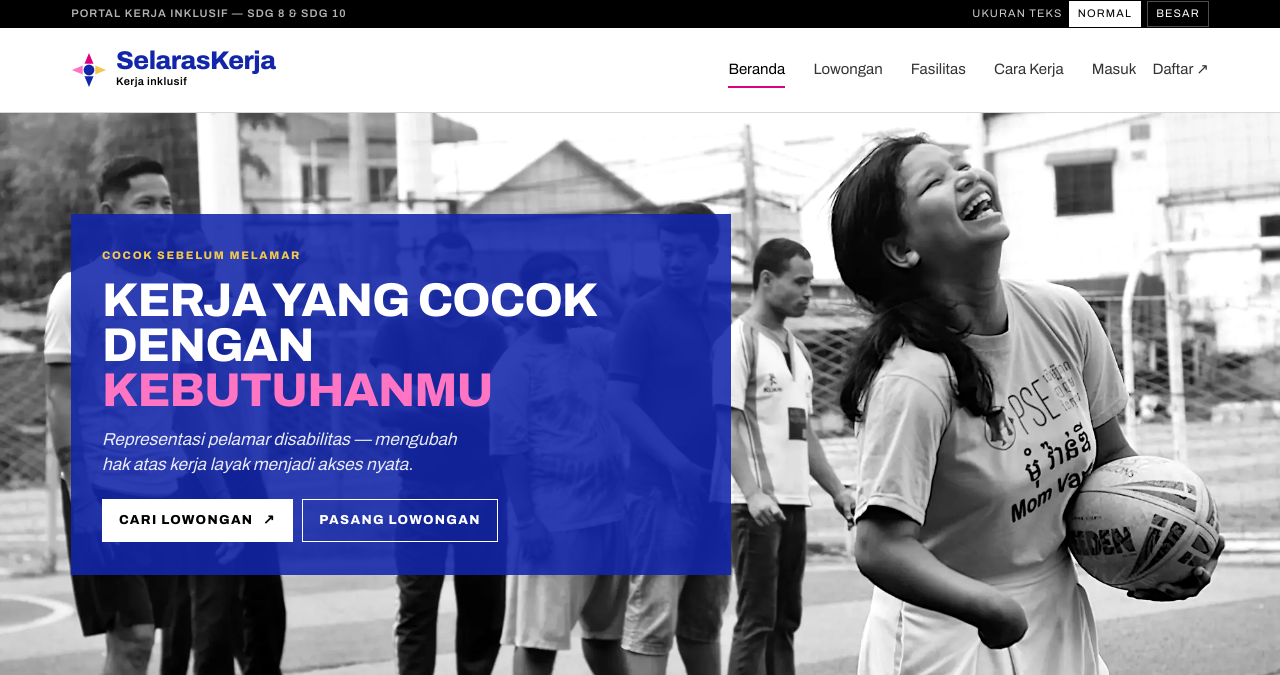
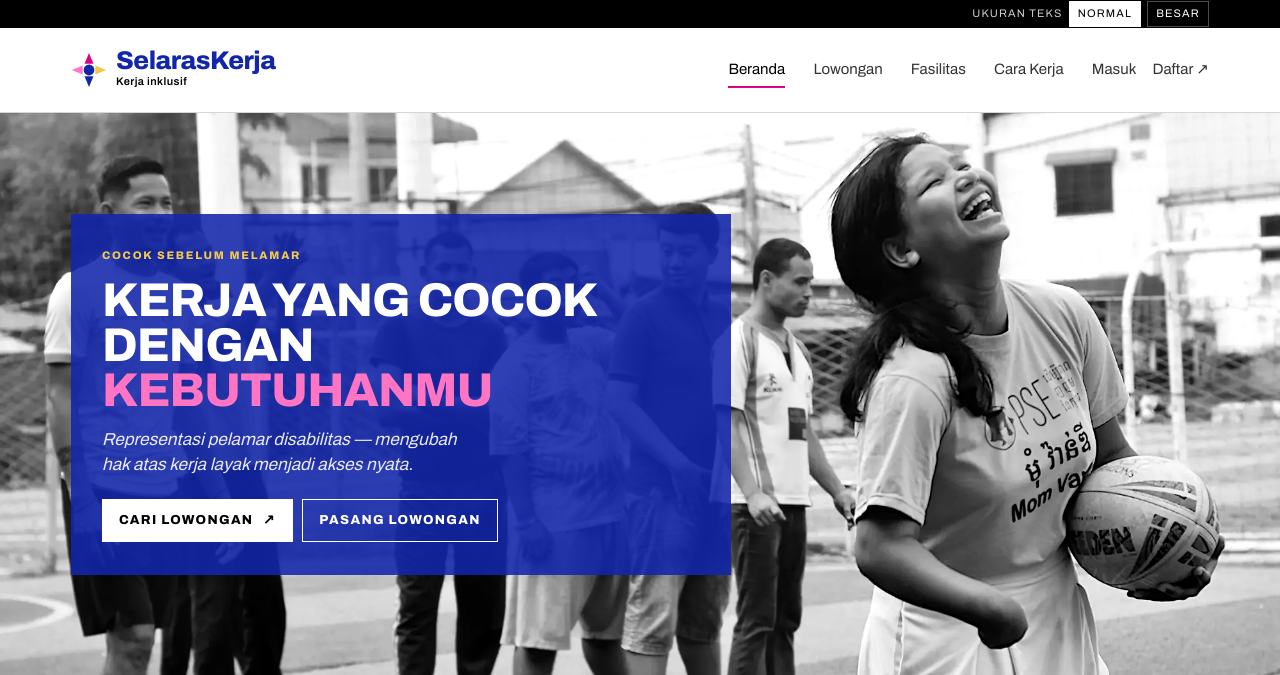
Before and after one commit to dodoezt/SelarasKerja, a PHP site: page /index.php in a window 1280 px wide. Shown: the top 675 px of the page. Run offline with PHP 8.4, Linux system fonts and the light colour scheme; data comes from the database, SQL or seed files in the repository.

Commit message:
Update header.php

```diff
--- a/includes/header.php
+++ b/includes/header.php
@@ -22,7 +22,6 @@ $flash  = take_flash();
 
 <div class="util">
   <div class="wrap util__inner">
-    <p class="util__note">Portal kerja inklusif — SDG 8 &amp; SDG 10</p>
     <div class="util__tools">
       <span class="util__label" id="textsize-label">Ukuran teks</span>
       <button type="button" data-text-size="normal" aria-pressed="true" aria-describedby="textsize-label">Normal</button>
```
